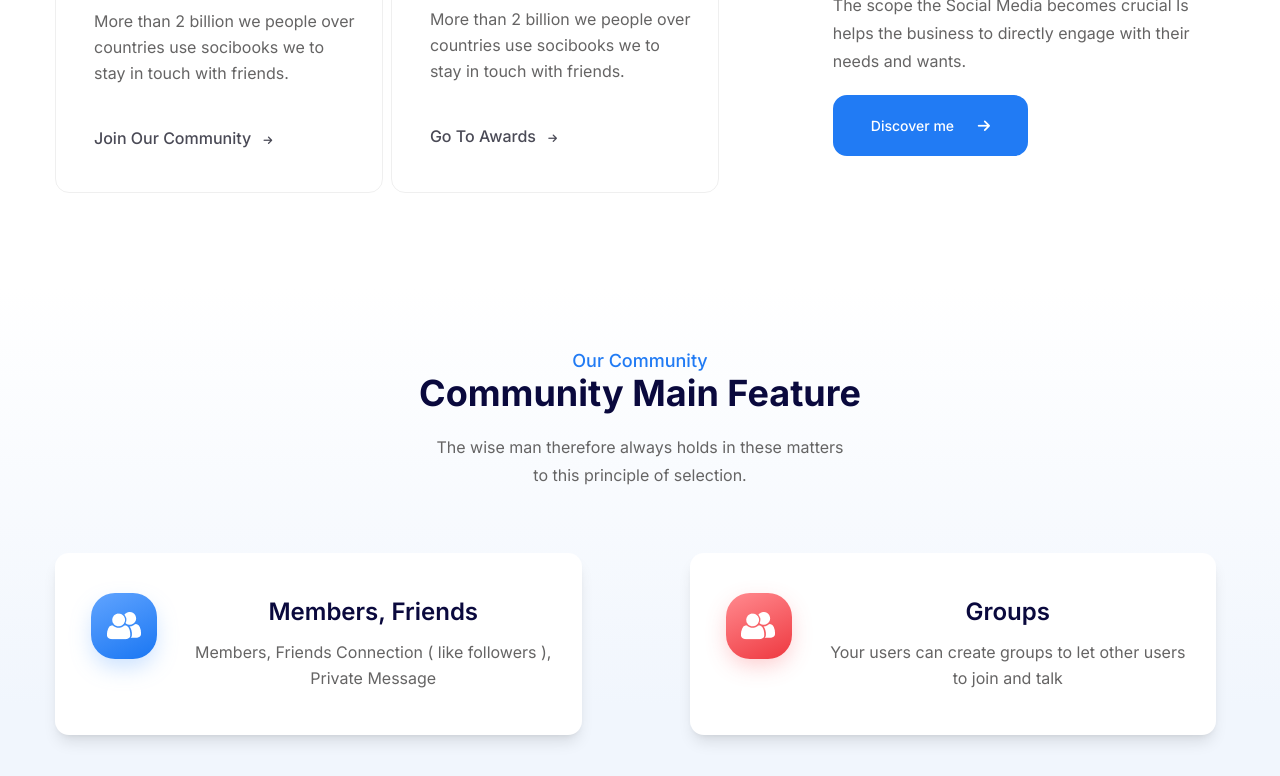
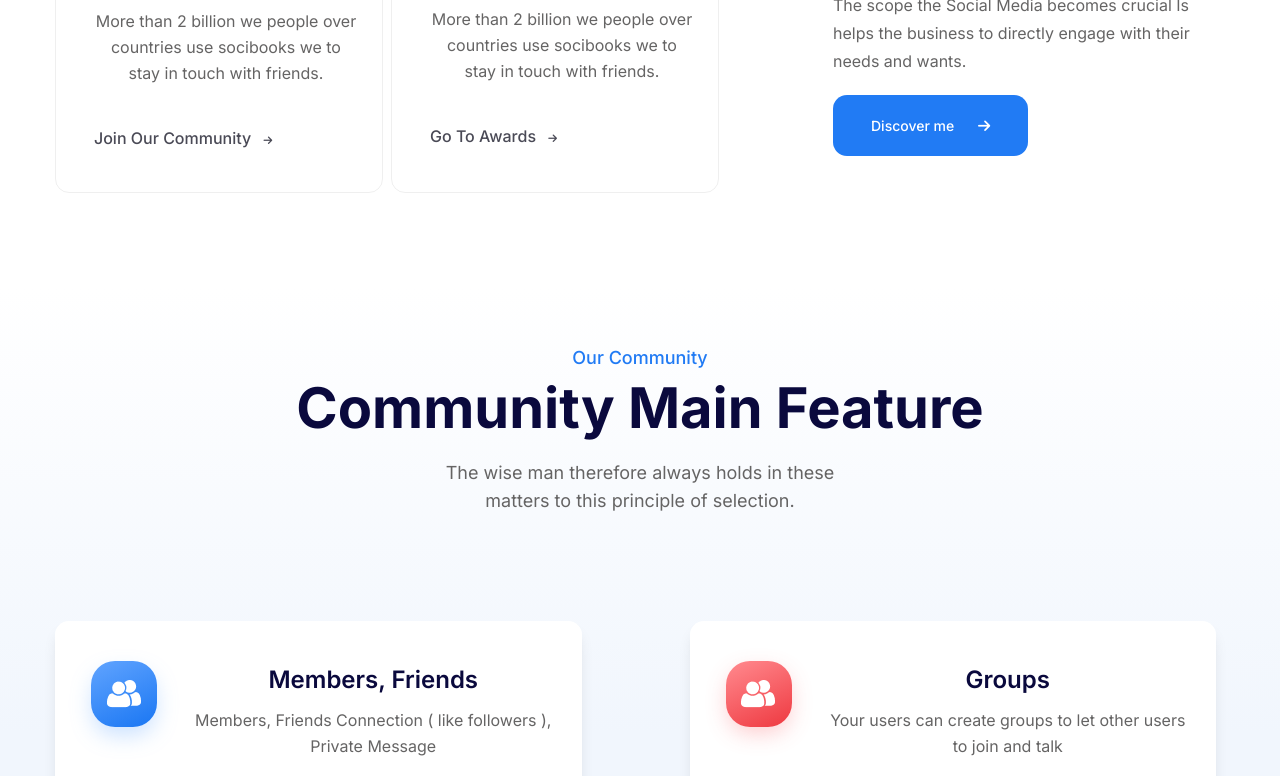
Before and after one commit to Strayneko/Netbook-Landing-Page, a website: page dist/index.html in a window 1280 px wide. Shown: the part 1681-2457 px from the top of the page. Drawn offline with nearby package versions, Linux system fonts and the light colour scheme.

Commit message:
:zap: improve responsive in smaller device

```diff
--- a/package.json
+++ b/package.json
@@ -6,6 +6,6 @@
   },
 "scripts": {
     "dev": "yarn tailwindcss -i ./src/input.css -o ./dist/css/style.css --watch",
-    "builld": "yarn tailwindcss -o ./dist/css/build.min.css --minify"
+    "builld": "yarn tailwindcss -i ./src/input.css -o ./dist/css/style.css --minify"
 }
 }
--- a/src/input.css
+++ b/src/input.css
@@ -64,6 +64,22 @@
   .card-long .text-box p {
     @apply text-muted font-normal text-base leading-[1.625rem] mb-11;
   }
+  .box-title {
+    @apply flex items-center flex-col;
+  }
+  .box-title .title {
+    @apply text-dark lg:text-[3.5rem] lg:leading-[4.125rem] leading-10  font-bold mb-[1.125rem] text-3xl text-center;
+  }
+  .box-title .title.main,
+  .box-title .text.main {
+    @apply lg:text-left;
+  }
+  .box-title p.text {
+    @apply text-muted font-normal text-lg leading-6 md:leading-7 mb-[2.625rem] mx-4 lg:mx-0 text-center;
+  }
+  .box-title .title-lg {
+    @apply text-dark font-bold text-4xl leading-[3.25rem] pb-[1.125rem];
+  }
 
   /*
 * =======================
@@ -77,7 +93,7 @@
     @apply cursor-pointer;
   }
   .menu-action li.item {
-    @apply lg:py-7 lg:px-[3.625rem] md:py-4 md:px-16 py-8 px-32  text-[#2F2C4A] text-base leading-4 font-medium transition-all;
+    @apply lg:py-7 lg:px-[3.625rem] md:py-4 md:px-16 sm:py-6 sm:px-32 py-4 px-20  text-[#2F2C4A] text-base leading-4 font-medium transition-all;
   }
   .menu-action li.item.active {
     box-shadow: 0rem 0.4375rem 1.375rem -0.375rem rgba(0, 72, 168, 0.34);
```
Also changed, not shown: dist/css/style.css, dist/images/mobile muckup.png (added), dist/images/mobile2.png (added), dist/index.html, dist/js/script.js (deleted), dist/js/scripted.js (added).
